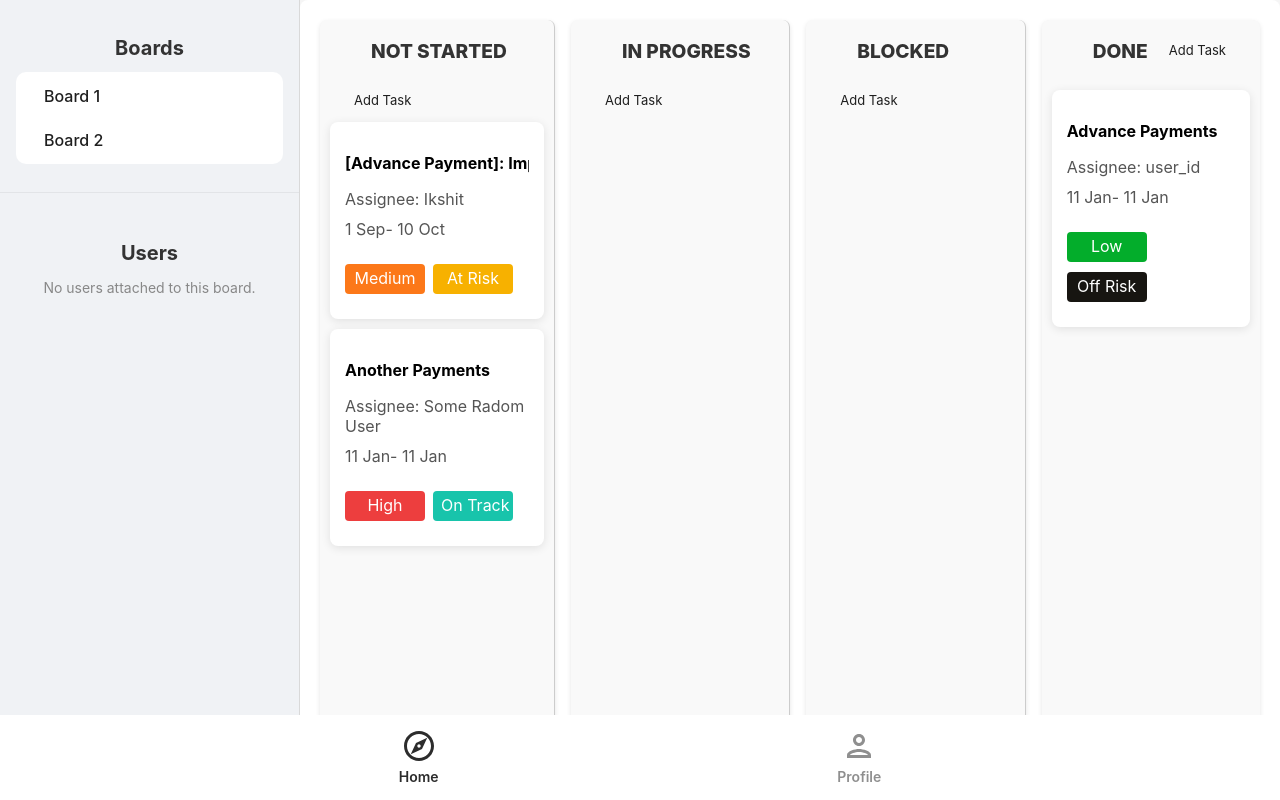
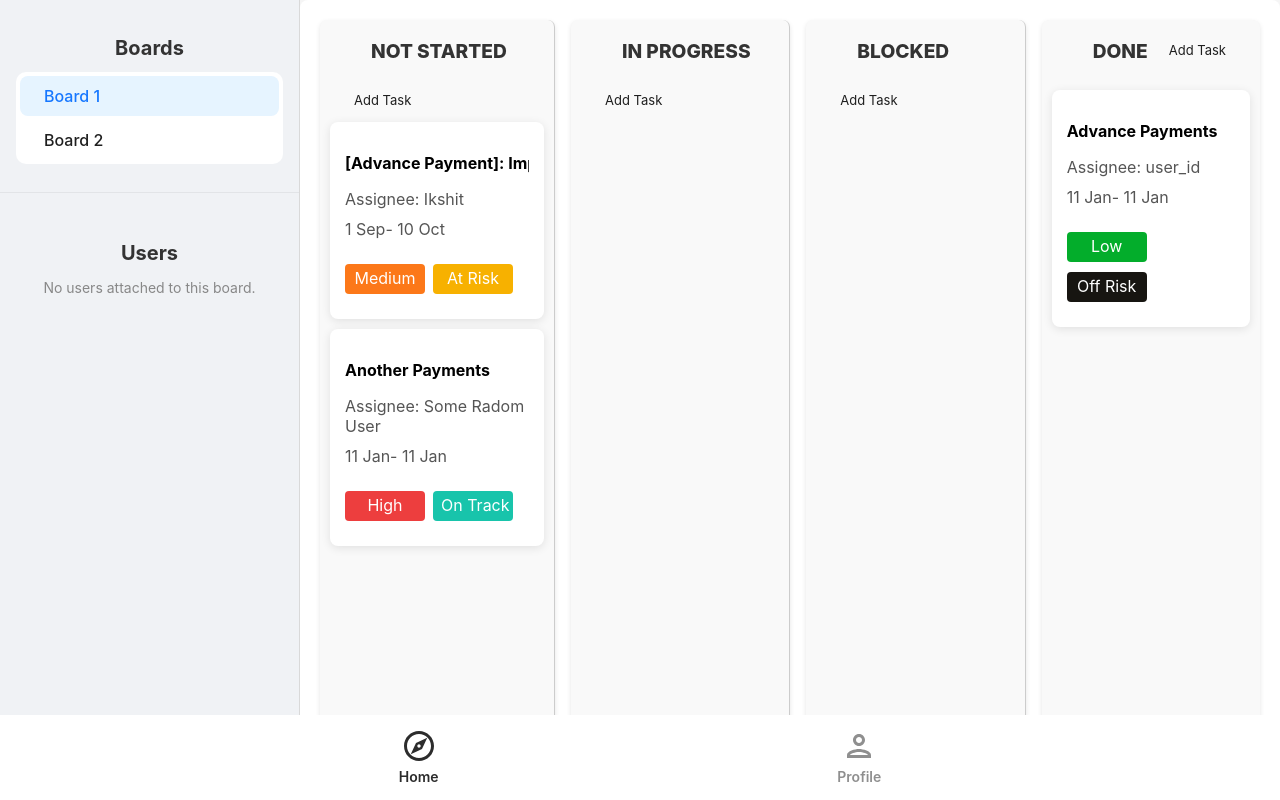
Before and after one commit to ikshitd/Ship-It, a React (Create React App) app: page / in a window 1280 px wide. Built offline with nearby package versions, Linux system fonts and the light colour scheme.

Commit message:
fix: Fixed the Sidebar and DatePicker issues. @DatePicker from @antd

```diff
--- a/src/components/Bar/Sidebar.js
+++ b/src/components/Bar/Sidebar.js
@@ -8,12 +8,18 @@ export default function Sidebar() {
   const { Sider, Content } = Layout;
   const [currentBoardId, setCurrentBoardId] = useState(boards[0]?.id);
 
-  const handleMenuClick = (boardId) => {
-    setCurrentBoardId(boardId);
+  const handleMenuClick = ({ key }) => {
+    setCurrentBoardId(parseInt(key, 10));
   };
 
   const selectedBoard = boards.find((board) => board.id === currentBoardId);
   const users = [];
+
+  const menuItems = boards.map((board) => ({
+    key: board.id.toString(),
+    label: board.name,
+    onClick: () => handleMenuClick({ key: board.id.toString() }),
+  }));
 
   return (
     <Layout style={{ minHeight: '100vh' }}>
@@ -30,7 +36,8 @@ export default function Sidebar() {
           <h3 style={{ fontWeight: 'bold', marginBottom: '12px' }}> Boards </h3>
           <Menu
             mode="inline"
-            defaultSelectedKeys={[boards[0]?.id]}
+            defaultSelectedKeys={[boards[0]?.id.toString()]}
+            items={menuItems} // Use the `items` prop
             style={{
               border: 0,
               fontSize: '16px',
@@ -38,21 +45,7 @@ export default function Sidebar() {
               margin: '0px',
               borderRadius: '10px',
             }}
-          >
-            {boards.map((board) => (
-              <Menu.Item
-                key={board.id}
-                onClick={() => handleMenuClick(board.id)}
-                style={{
-                  fontSize: '16px',
-                  fontWeight: '500',
-                  padding: '10px 24px',
-                }}
-              >
-                {board.name}
-              </Menu.Item>
-            ))}
-          </Menu>
+          />
         </div>
         <Divider style={{ margin: '12px 0' }} />
         <div style={{ padding: '16px' }}>
--- a/src/components/Board/Task.js
+++ b/src/components/Board/Task.js
@@ -1,8 +1,8 @@
 import { useState } from 'react';
-import { Tag, Drawer, Input, Select } from 'antd';
-import DatePicker from 'react-datepicker';
+import { Tag, Drawer, Input, Select, DatePicker } from 'antd';
 import 'react-datepicker/dist/react-datepicker.css';
 import { useAppContext } from '../../context/Context.js';
+import moment from 'moment';
 
 export default function Task({ board, columnId, taskId, task }) {
   const {
@@ -113,7 +113,6 @@ export default function Task({ board, columnId, taskId, task }) {
                 <h3 onClick={() => setIsEditing(true)}>{task.heading}</h3>
               )}
             </section>
-
             <section style={{ marginBottom: '30px' }}>
               <h3 style={{ marginBottom: '16px', color: '#4a4a4a', textAlign: 'left' }}>Task Dates</h3>
               <div style={{ marginBottom: '20px', display: 'flex', alignItems: 'center' }}>
@@ -131,17 +130,9 @@ export default function Task({ board, columnId, taskId, task }) {
                 </label>
                 <DatePicker
                   id="startDate"
-                  selected={beginDate}
-                  value={beginDate}
+                  value={moment(beginDate)}
                   onChange={(date) => handleDateChange(boardId, columnId, task.id, 'startDate', date)}
-                  style={{
-                    width: '100%',
-                    borderRadius: '8px',
-                    padding: '8px',
-                  }}
-                  dateFormat="yyyy-MM-dd"
-                  showYearDropdown
-                  scrollableMonthYearDropdown
+                  format="YYYY-MM-DD"
                 />
               </div>
               <div style={{ marginBottom: '20px', display: 'flex', alignItems: 'center' }}>
@@ -159,29 +150,18 @@ export default function Task({ board, columnId, taskId, task }) {
                 </label>
                 <DatePicker
                   id="endDate"
-                  selected={dueDate}
-                  value={dueDate}
-                  onChange={(date, dateString) => {
-                    console.log('Selected Date:', date, 'Formatted:', dateString);
-                    handleDateChange(boardId, columnId, task.id, 'dueDate', date);
-                  }}
-                  style={{
-                    width: '100%',
-                    borderRadius: '8px',
-                    padding: '8px',
-                  }}
-                  dateFormat="yyyy-MM-dd"
+                  value={moment(dueDate)}
+                  onChange={(date) => handleDateChange(boardId, columnId, task.id, 'dueDate', date)}
+                  format="YYYY-MM-DD"
                 />
               </div>
-            </section>
-
+            </section>{' '}
             <section style={{ marginBottom: '30px' }}>
               <h3 style={{ marginBottom: '16px', color: '#4a4a4a', textAlign: 'left' }}>Assignee</h3>
               <p style={{ margin: '0 0 16px 0', paddingLeft: '10px' }}>
                 <strong>Assigned To:</strong> {task.assigneeId || 'Unassigned'}
               </p>
             </section>
-
             <section style={{ marginBottom: '30px' }}>
               <h3 style={{ marginBottom: '16px', color: '#4a4a4a', textAlign: 'left' }}>Details</h3>
               <strong> Priority: </strong>
@@ -216,7 +196,6 @@ export default function Task({ board, columnId, taskId, task }) {
                 <Option value="On Track">On Track</Option>
               </Select>
             </section>
-
             <section style={{ marginBottom: '30px' }}>
               <h3 style={{ marginBottom: '16px', color: '#4a4a4a', textAlign: 'left' }}>Task Description</h3>
               <textarea
```
